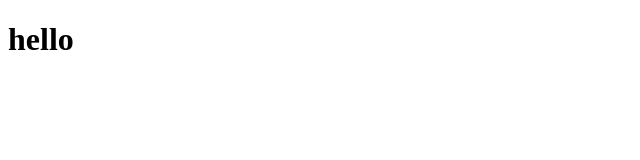
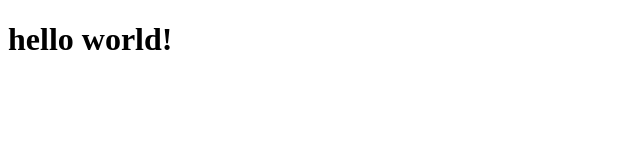
Before and after one commit to ryuyakamioka/redo, a Nuxt app in the folder frontend/: page /hello in a window 1280 px wide. Shown: the top 160 px of the page, without its empty margins (0-640 px from the left). Built offline with nearby package versions, Linux system fonts and the light colour scheme.

Commit message:
デプロイテスト

```diff
--- a/frontend/pages/hello.vue
+++ b/frontend/pages/hello.vue
@@ -1,5 +1,5 @@
 <template>
   <div>
-    <h1>hello</h1>
+    <h1>hello world!</h1>
   </div>
 </template>
```
